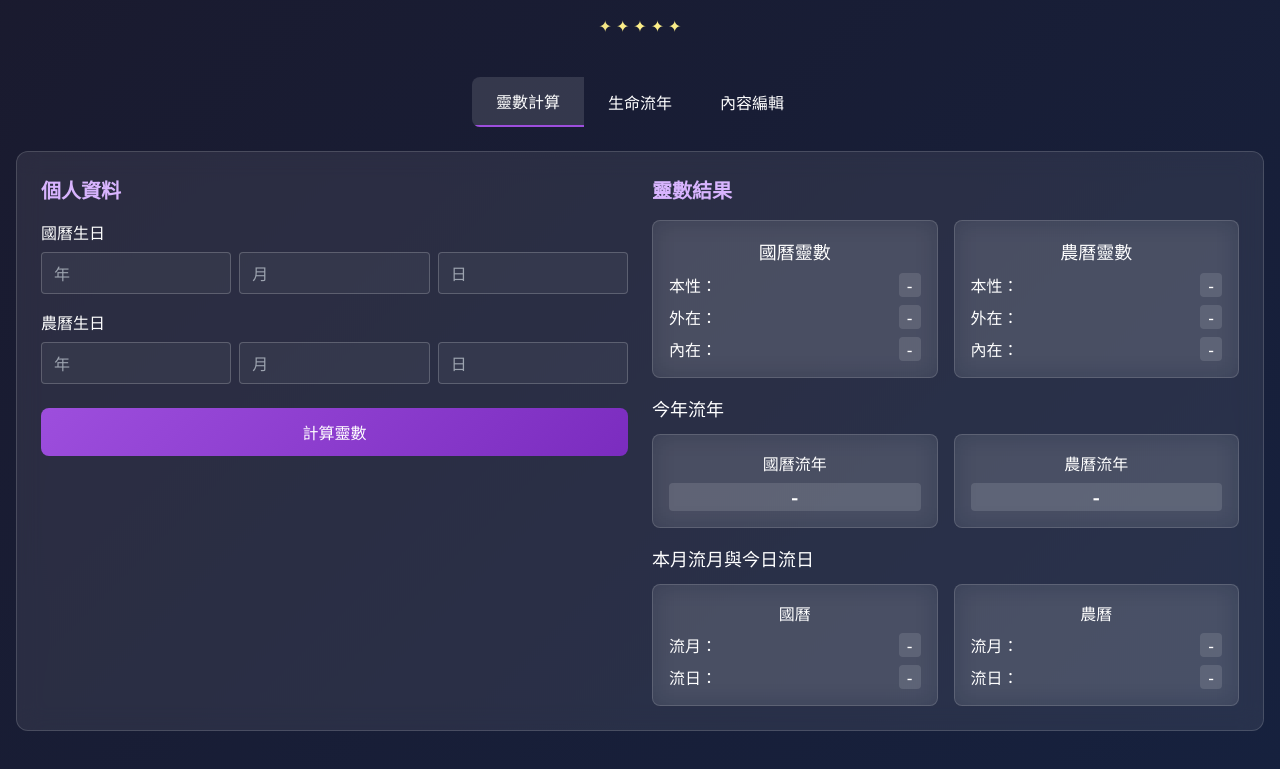
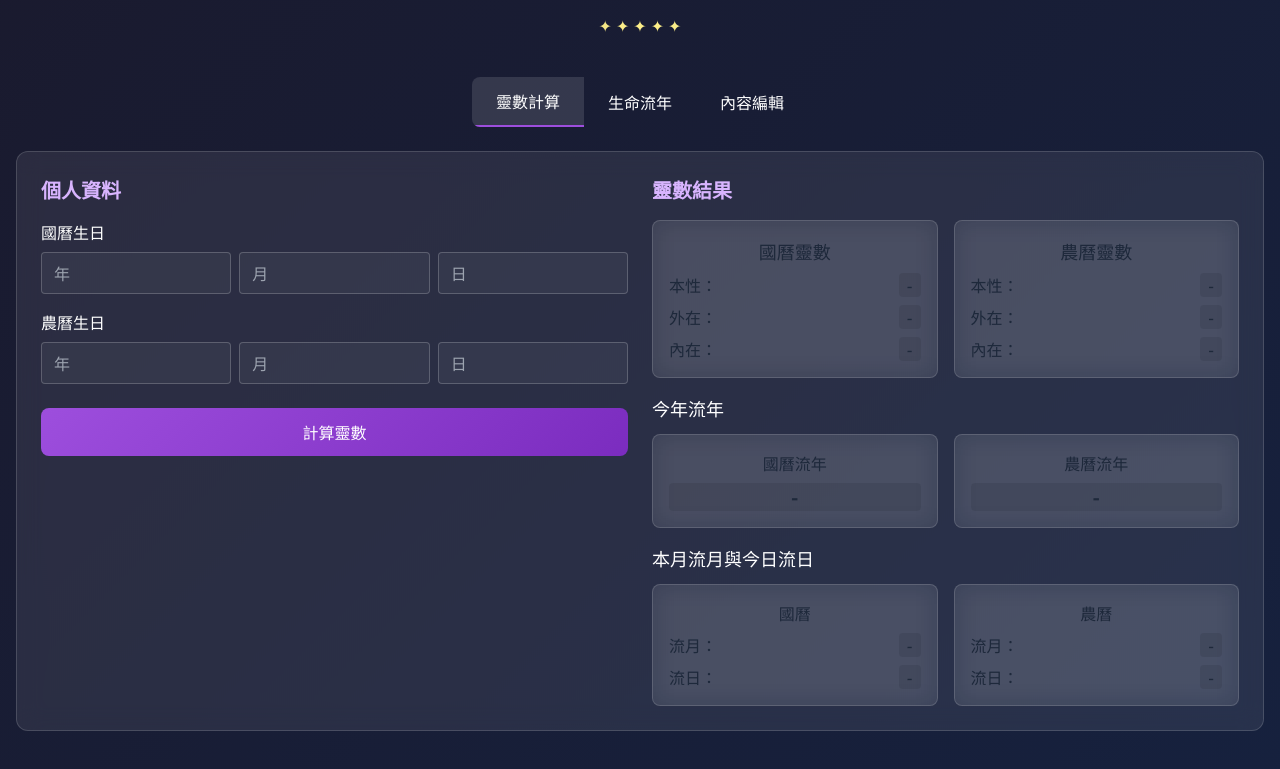
Before and after one commit to book7046/tarot-calculator, a plain HTML site: page index.html in a window 1280 px wide. Shown: the part 107-876 px from the top of the page. Drawn offline with nearby package versions, Linux system fonts and the light colour scheme.

Commit message:
Add files via upload

```diff
--- a/index.html
+++ b/index.html
@@ -118,6 +118,42 @@ th, td {
         font-size: 0.875rem;
     }
 }
+
+/* === White-background fallback: force dark text & clearer borders === */
+@media (prefers-color-scheme: light) {
+  #page-calculator .card,
+  #page-calculator .card *,
+  #yearly-forecast table,
+  #lifetime-forecast table,
+  #page-calculator table,
+  #page-lifetime table {
+    color: #1e293b !important; /* slate-800 */
+  }
+  #page-calculator .card h3,
+  #page-calculator .card h4,
+  #page-calculator .card label,
+  #page-calculator .card span,
+  #page-calculator .card div,
+  #page-calculator .card p {
+    color: #1e293b !important;
+  }
+  #yearly-forecast th, #yearly-forecast td,
+  #lifetime-forecast th, #lifetime-forecast td {
+    border-color: rgba(0,0,0,0.25) !important;
+  }
+  .number-badge,
+  .yearly-number,
+  .monthly-number,
+  .daily-number {
+    background: rgba(0,0,0,0.08) !important;
+    color: #111827 !important; /* gray-900 */
+  }
+}
+/* 強制覆蓋機制：若偵測卡片背景實際仍接近 #fff，使用混合模式提高對比 */
+#page-calculator .card {
+  mix-blend-mode: normal;
+}
+
 </style>
 </head>
 <body>
```
